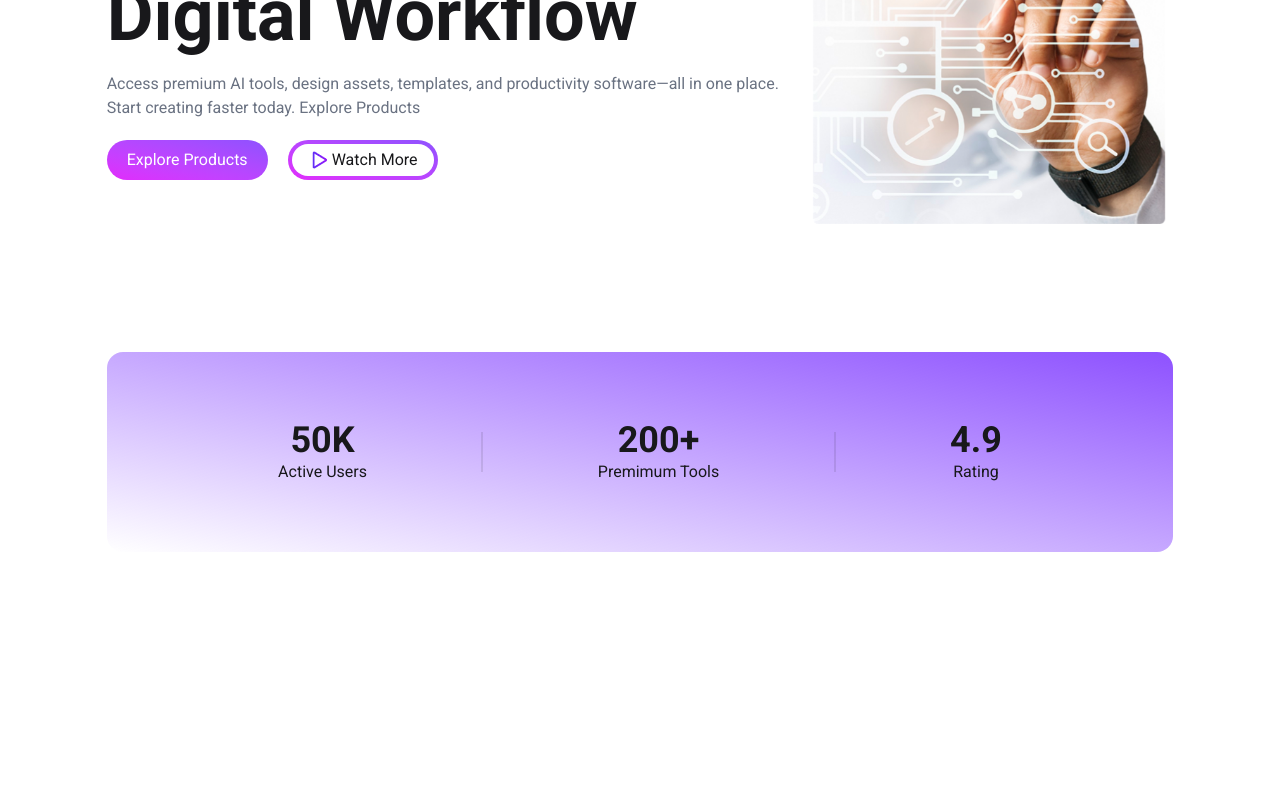
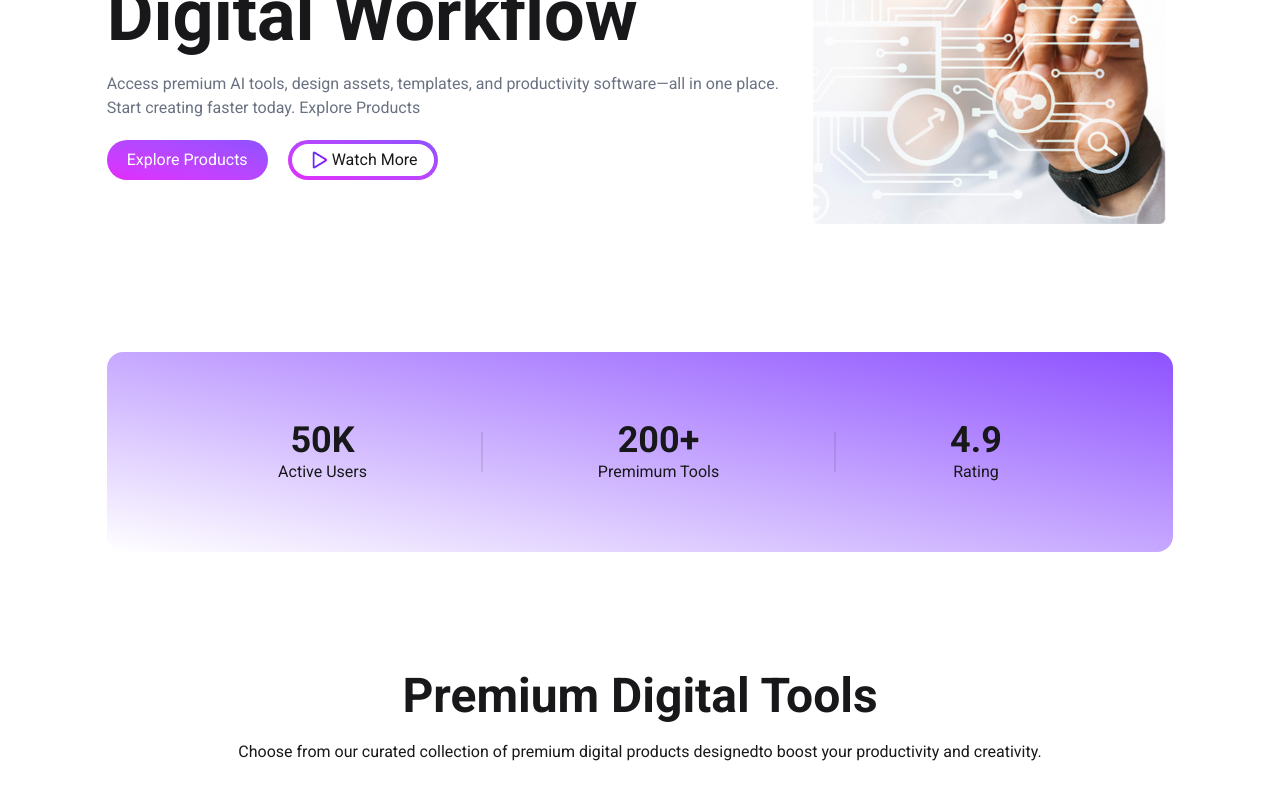
Before and after one commit to toqitahmid/Assignmnet-6, a React (Vite) app: page / in a window 1280 px wide. Shown: the part 400-1200 px from the top of the page. Before the commit the page ends 1032 px from the top, so only its background shows below. Built offline with nearby package versions, Linux system fonts and the light colour scheme.

Commit message:
fetching api at root and through json data via props in card component

```diff
--- a/src/App.jsx
+++ b/src/App.jsx
@@ -1,14 +1,28 @@
-import './App.css'
-import Navbar from './components/navbar'
-import Banner from './components/banner'
+import "./App.css";
+import Navbar from "./components/navbar";
+import Banner from "./components/banner";
+import CardHead from "./components/cards/cardhead";
+import Cards from "./components/cards/cards";
+import { Suspense } from "react";
+
+const fetchingJson = async () => {
+  const res = await fetch("../public/data.json");
+  const resJson = res.json();
+  return resJson;
+};
+
 function App() {
-
+  const cardJson = fetchingJson();
   return (
     <>
-    <Navbar></Navbar>
-    <Banner></Banner>
+      <Navbar></Navbar>
+      <Banner></Banner>
+      <CardHead></CardHead>
+      <Suspense fallback = {<h1>loading...</h1>}>
+        <Cards cardJson = {cardJson}></Cards>
+      </Suspense>
     </>
-  )
+  );
 }
 
-export default App
+export default App;
--- /dev/null
+++ b/src/components/cards/cardhead.jsx
@@ -0,0 +1,15 @@
+import React from 'react';
+
+const CardHead = () => {
+    return (
+      <div className="w-10/12 mx-auto mt-10 mb-10 space-y-5">
+        <h1 className='text-5xl text-center font-bold'>Premium Digital Tools</h1>
+        <p className='text-center'>
+          Choose from our curated collection of premium digital products
+          designedto boost your productivity and creativity.
+        </p>
+      </div>
+    );
+};
+
+export default CardHead;
--- /dev/null
+++ b/src/components/cards/cards.jsx
@@ -0,0 +1,15 @@
+import React from 'react';
+import {use} from 'react';
+
+const Cards = ({cardJson}) => {
+
+    const cards = use(cardJson);
+    console.log(cards);
+    return (
+        <div>
+
+        </div>
+    );
+};
+
+export default Cards;
```
